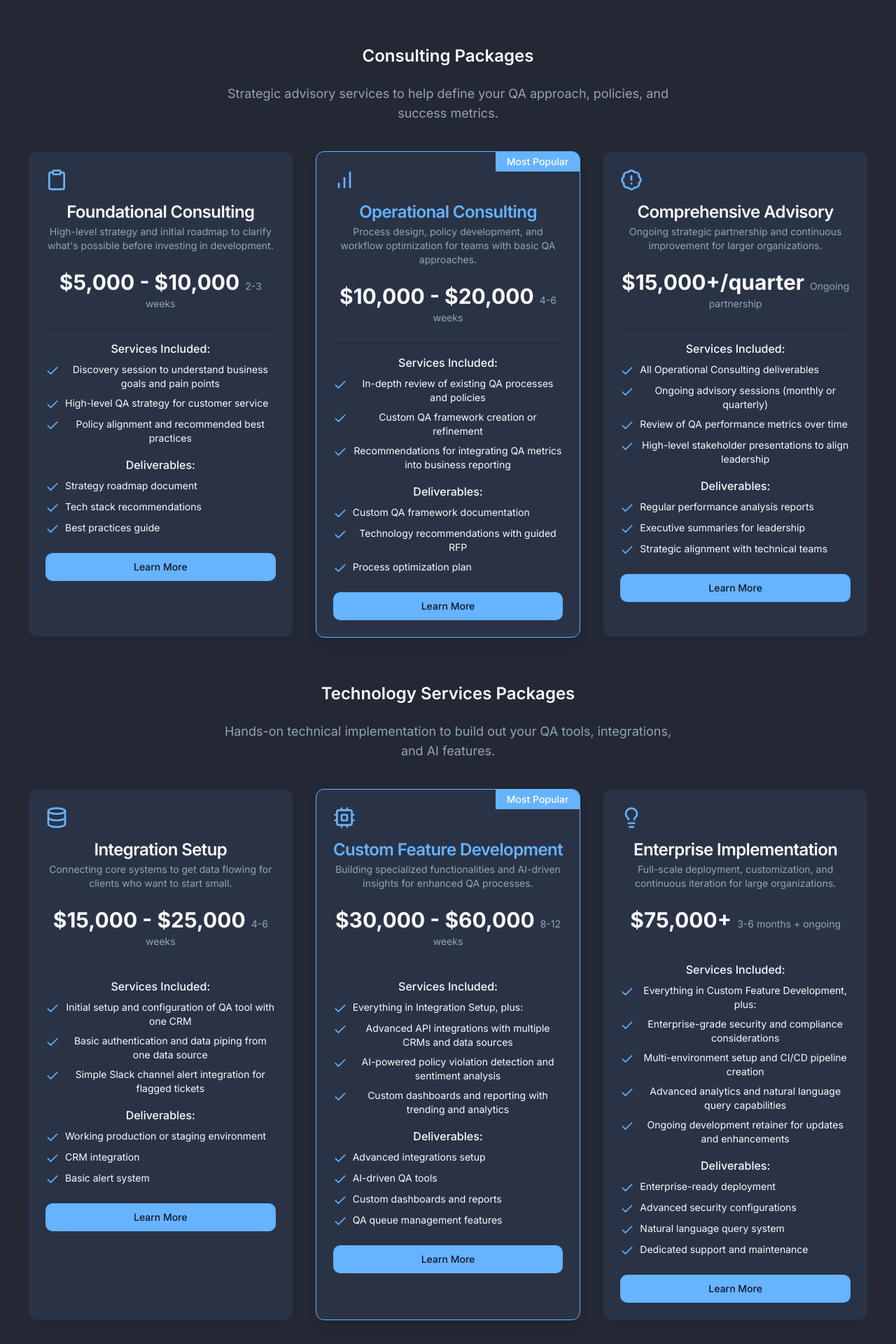
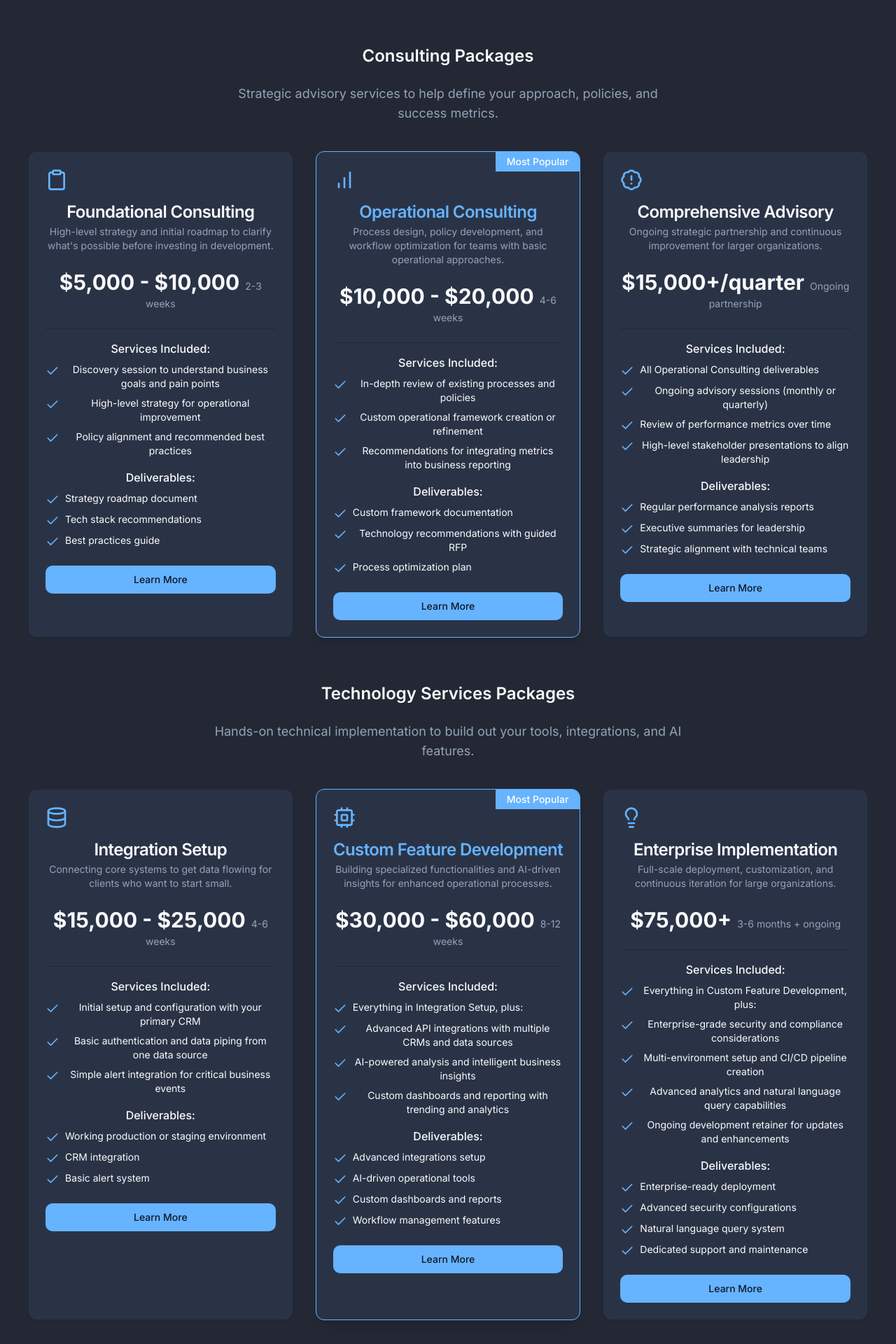
Before and after one commit to Grey-Space-Consulting/grey-space-web-carousel, a React (Vite) app: page /services in a window 1280 px wide. Shown: the part 520-2440 px from the top of the page at 70% size. Built offline with nearby package versions, Linux system fonts and the light colour scheme.

Commit message:
Refactor service packages section
Reduce the focus on QA and emphasize the services themselves.

```diff
--- a/src/components/sections/ServicePackagesSection.tsx
+++ b/src/components/sections/ServicePackagesSection.tsx
@@ -13,7 +13,7 @@ const consultingPackages: ServicePackage[] = [
     icon: <Clipboard className="h-8 w-8 text-primary mb-3" />,
     services: [
       "Discovery session to understand business goals and pain points",
-      "High-level QA strategy for customer service",
+      "High-level strategy for operational improvement",
       "Policy alignment and recommended best practices"
     ],
     deliverables: [
@@ -25,17 +25,17 @@ const consultingPackages: ServicePackage[] = [
   },
   {
     title: "Operational Consulting",
-    description: "Process design, policy development, and workflow optimization for teams with basic QA approaches.",
+    description: "Process design, policy development, and workflow optimization for teams with basic operational approaches.",
     price: "$10,000 - $20,000",
     duration: "4-6 weeks",
     icon: <BarChart className="h-8 w-8 text-primary mb-3" />,
     services: [
-      "In-depth review of existing QA processes and policies",
-      "Custom QA framework creation or refinement",
-      "Recommendations for integrating QA metrics into business reporting"
+      "In-depth review of existing processes and policies",
+      "Custom operational framework creation or refinement",
+      "Recommendations for integrating metrics into business reporting"
     ],
     deliverables: [
-      "Custom QA framework documentation",
+      "Custom framework documentation",
       "Technology recommendations with guided RFP",
       "Process optimization plan"
     ],
@@ -50,7 +50,7 @@ const consultingPackages: ServicePackage[] = [
     services: [
       "All Operational Consulting deliverables",
       "Ongoing advisory sessions (monthly or quarterly)",
-      "Review of QA performance metrics over time",
+      "Review of performance metrics over time",
       "High-level stakeholder presentations to align leadership"
     ],
     deliverables: [
@@ -71,9 +71,9 @@ const technologyPackages: ServicePackage[] = [
     duration: "4-6 weeks",
     icon: <Database className="h-8 w-8 text-primary mb-3" />,
     services: [
-      "Initial setup and configuration of QA tool with one CRM",
+      "Initial setup and configuration with your primary CRM",
       "Basic authentication and data piping from one data source",
-      "Simple Slack channel alert integration for flagged tickets"
+      "Simple alert integration for critical business events"
     ],
     deliverables: [
       "Working production or staging environment",
@@ -84,21 +84,21 @@ const technologyPackages: ServicePackage[] = [
   },
   {
     title: "Custom Feature Development",
-    description: "Building specialized functionalities and AI-driven insights for enhanced QA processes.",
+    description: "Building specialized functionalities and AI-driven insights for enhanced operational processes.",
     price: "$30,000 - $60,000",
     duration: "8-12 weeks",
     icon: <Cpu className="h-8 w-8 text-primary mb-3" />,
     services: [
       "Everything in Integration Setup, plus:",
       "Advanced API integrations with multiple CRMs and data sources",
-      "AI-powered policy violation detection and sentiment analysis",
+      "AI-powered analysis and intelligent business insights",
       "Custom dashboards and reporting with trending and analytics"
     ],
     deliverables: [
       "Advanced integrations setup",
-      "AI-driven QA tools",
+      "AI-driven operational tools",
       "Custom dashboards and reports",
-      "QA queue management features"
+      "Workflow management features"
     ],
     highlighted: true
   },
@@ -142,7 +142,7 @@ const ServicePackagesSection: React.FC = () => {
       <div className="mb-16">
         <h3 className="text-2xl font-semibold mb-6">Consulting Packages</h3>
         <p className="text-lg text-muted-foreground max-w-2xl mx-auto mb-10">
-          Strategic advisory services to help define your QA approach, policies, and success metrics.
+          Strategic advisory services to help define your approach, policies, and success metrics.
         </p>
         <div className="grid grid-cols-1 md:grid-cols-2 lg:grid-cols-3 gap-8">
           {consultingPackages.map((pkg, index) => (
@@ -155,7 +155,7 @@ const ServicePackagesSection: React.FC = () => {
       <div>
         <h3 className="text-2xl font-semibold mb-6">Technology Services Packages</h3>
         <p className="text-lg text-muted-foreground max-w-2xl mx-auto mb-10">
-          Hands-on technical implementation to build out your QA tools, integrations, and AI features.
+          Hands-on technical implementation to build out your tools, integrations, and AI features.
         </p>
         <div className="grid grid-cols-1 md:grid-cols-2 lg:grid-cols-3 gap-8">
           {technologyPackages.map((pkg, index) => (
@@ -177,7 +177,7 @@ const ServicePackagesSection: React.FC = () => {
           </li>
           <li className="flex items-start">
             <ArrowRight className="h-5 w-5 text-primary shrink-0 mr-2 mt-1" />
-            <span>Choose <strong>Technology Services</strong> if you already have a defined QA strategy and need technical execution.</span>
+            <span>Choose <strong>Technology Services</strong> if you already have a defined strategy and need technical execution.</span>
           </li>
           <li className="flex items-start">
             <ArrowRight className="h-5 w-5 text-primary shrink-0 mr-2 mt-1" />
```
